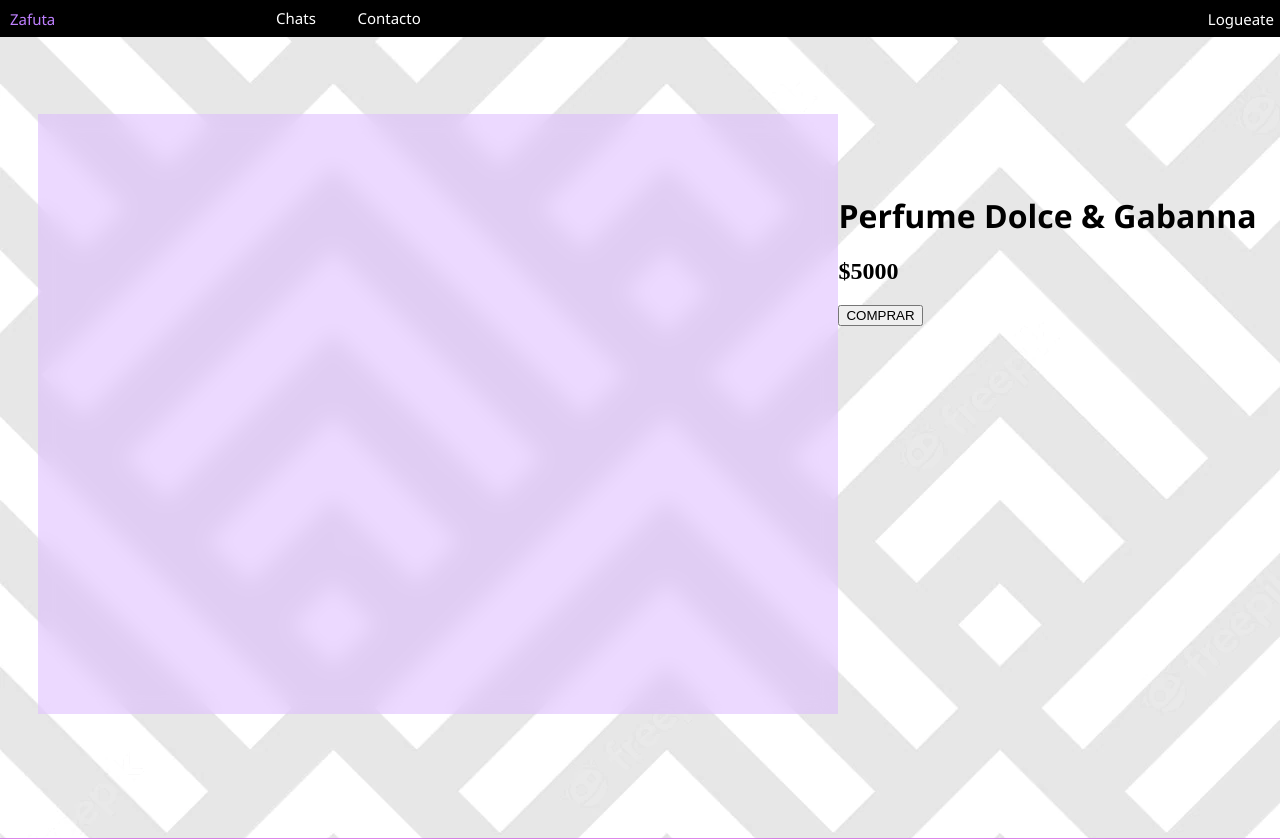
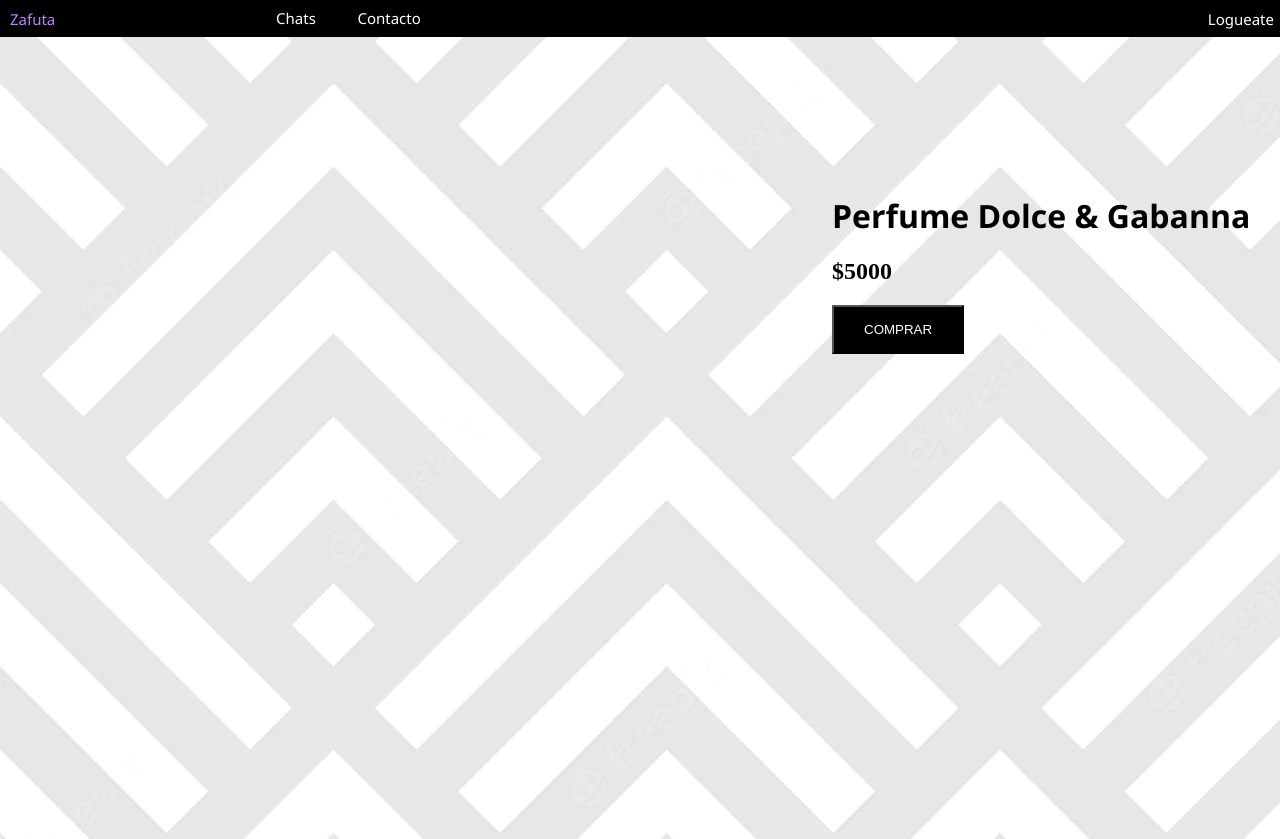
Before and after one commit to NatsukiAza/Proyecto-7C, a PHP site: page /prodej.html in a window 1280 px wide. Shown: the top 839 px of the page. Run offline with PHP 8.4, Linux system fonts and the light colour scheme.

Commit message:
Add files via upload

```diff
--- a/Proyecto capo/css/style1.css
+++ b/Proyecto capo/css/style1.css
@@ -89,10 +89,8 @@ body {
     margin-right: 11%;
 }
 
-.publi{
+.fotorama{
     margin-left: 3%;
-    backdrop-filter: blur(10px);
-    background-color: rgb(217, 179, 255, 0.5);
     margin-top: 6%;
     float: left;
     width: 100%;
@@ -104,6 +102,12 @@ body {
     margin-left: 65%;
 }
 
+.contenido button{
+    padding: 15px 30px 15px 30px;
+	background-color: black;
+	color: white;
+	cursor: pointer;
+}
 
 h1{
     font-family: "Segoe UI",SegoeUI,"Helvetica Neue",Helvetica,Arial,sans-serif;
```
